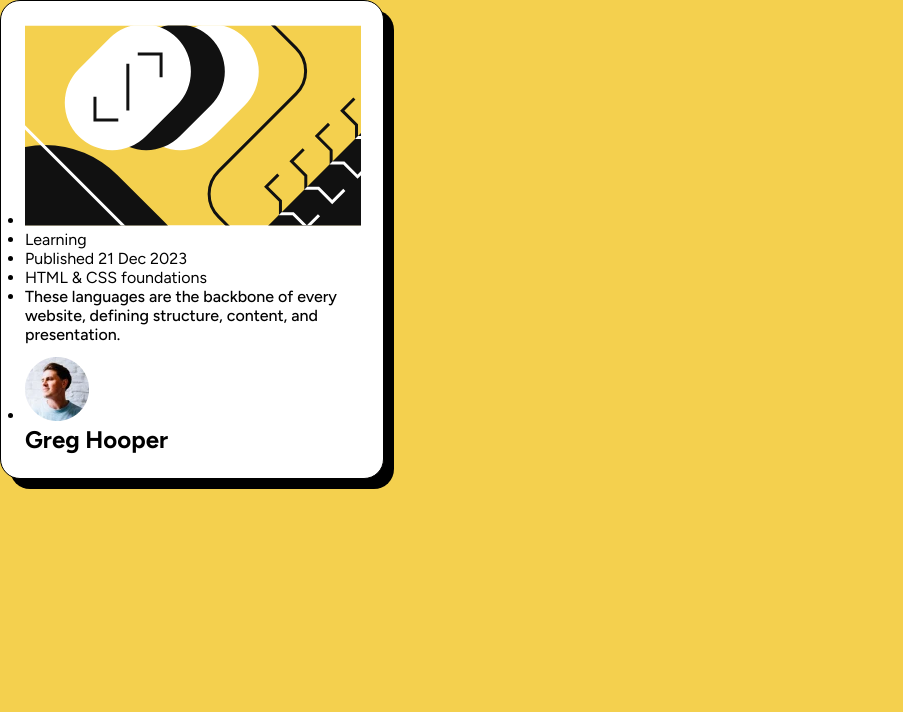
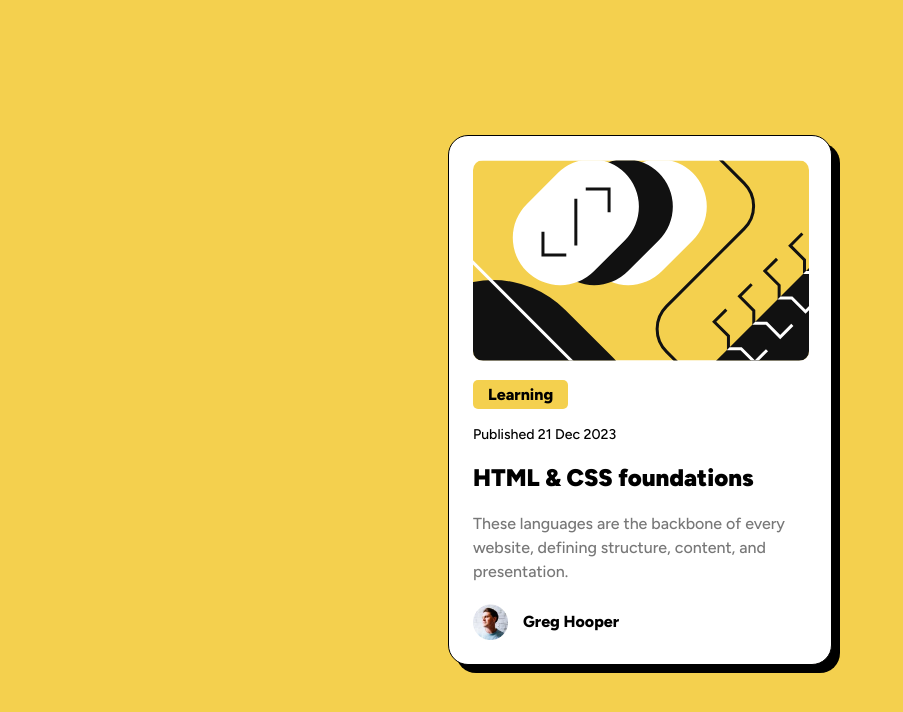
Before and after one commit to marce7ina/blog-card-frontendmentor, a plain HTML site: page index.html in a window 1280 px wide. Shown: the whole page, without its empty margins (0-903 px from the left). Drawn offline with Linux system fonts and the light colour scheme.

Commit message:
changes caused by new code in index.html

```diff
--- a/styles.css
+++ b/styles.css
@@ -1,94 +1,88 @@
+:root {
+  --yellow: hsl(47, 88%, 63%);
+  --white: hsl(0, 0%, 100%);
+  --grey: hsla(0, 0%, 0%, 0.534);
+  --black: hsl(0, 0, 0);
+}
+
 * {
   margin: 0;
   padding: 0;
   box-sizing: border-box;
+  font-family: "Figtree", sans-serif;
+  font-size: 16px;
 }
 html {
-  background-color: hsl(47, 88%, 63%);
-  font-family: "Figtree", sans-serif;
-}
-
-.blog-card > * {
-  display: block;
-  padding: 24px;
-}
-.blog-card {
-  background-color: hsl(0, 0%, 100%);
-  width: 384px;
-  border-radius: 20px;
-  border: 1px solid black;
-  box-shadow: 10px 10px 0 black;
-}
-#main {
+  background-color: var(--yellow);
   display: flex;
   justify-content: center;
   align-items: center;
   height: 100vh;
 }
-.bold {
+
+.blog-card {
+  background-color: var(--white);
+  width: 384px;
+  border-radius: 20px;
+  border: 1.5px solid black;
+  box-shadow: 8px 8px 0 black;
+  padding: 24px;
+}
+li {
+  list-style-type: none;
+  margin-bottom: 20px;
+}
+
+.category {
+  background-color: var(--yellow);
+  font-weight: 800;
+  padding: 5px 15px;
+  border-radius: 5px;
+}
+.category-photo {
+  border-radius: 10px;
+}
+.author {
+  display: flex;
+  align-items: center;
+  margin-bottom: 0;
+}
+.author-avatar {
+  width: 50px;
+  padding-right: 15px;
+}
+.author-info {
+  font-size: 1rem;
   font-weight: 800;
 }
-/** article content **/
-button,
-p,
-h1 {
-  margin: 0 0 12px 0;
+time {
+  font-size: 0.88rem;
+  font-weight: 500;
+}
+
+.link {
+  text-decoration: none;
+  color: var(--black);
+  font-size: 1.5rem;
+  font-weight: 900;
+}
+
+.link:active,
+.link:hover {
+  color: var(--yellow);
 }
 p {
-  font-size: 16px;
+  line-height: 1.5rem;
+  color: var(--grey);
+  font-size: 1rem;
   font-weight: 500;
 }
-.article-image {
-  border-radius: 10px;
-}
-.published {
-  font-size: 14px;
-}
-#article-description {
-  color: hsl(0, 0%, 50%);
-}
-button {
-  background-color: hsl(47, 88%, 63%);
-  border: none;
-  padding: 4px 12px;
-  border-radius: 4px;
-  margin-top: 12px;
-}
-.link {
-  text-decoration: none;
-  color: black;
-}
-.link:active,
-.link:hover {
-  color: hsl(47, 88%, 63%);
-}
-/** end of article content **/
 
-/** author content **/
-.author-list {
-  display: flex;
-  align-items: center;
-  gap: 10px;
-}
-
-.author-image {
-  width: 32px;
-}
-.author-text {
-  font-size: 16px;
-}
-
-.author-content {
-  padding-top: 0;
-}
-/** end of author content **/
-
-/** media query **/
 @media (max-width: 375px) {
   .blog-card {
     width: 327px;
   }
-  .article-image {
+  .category-photo {
     width: 279px;
   }
 }
```
